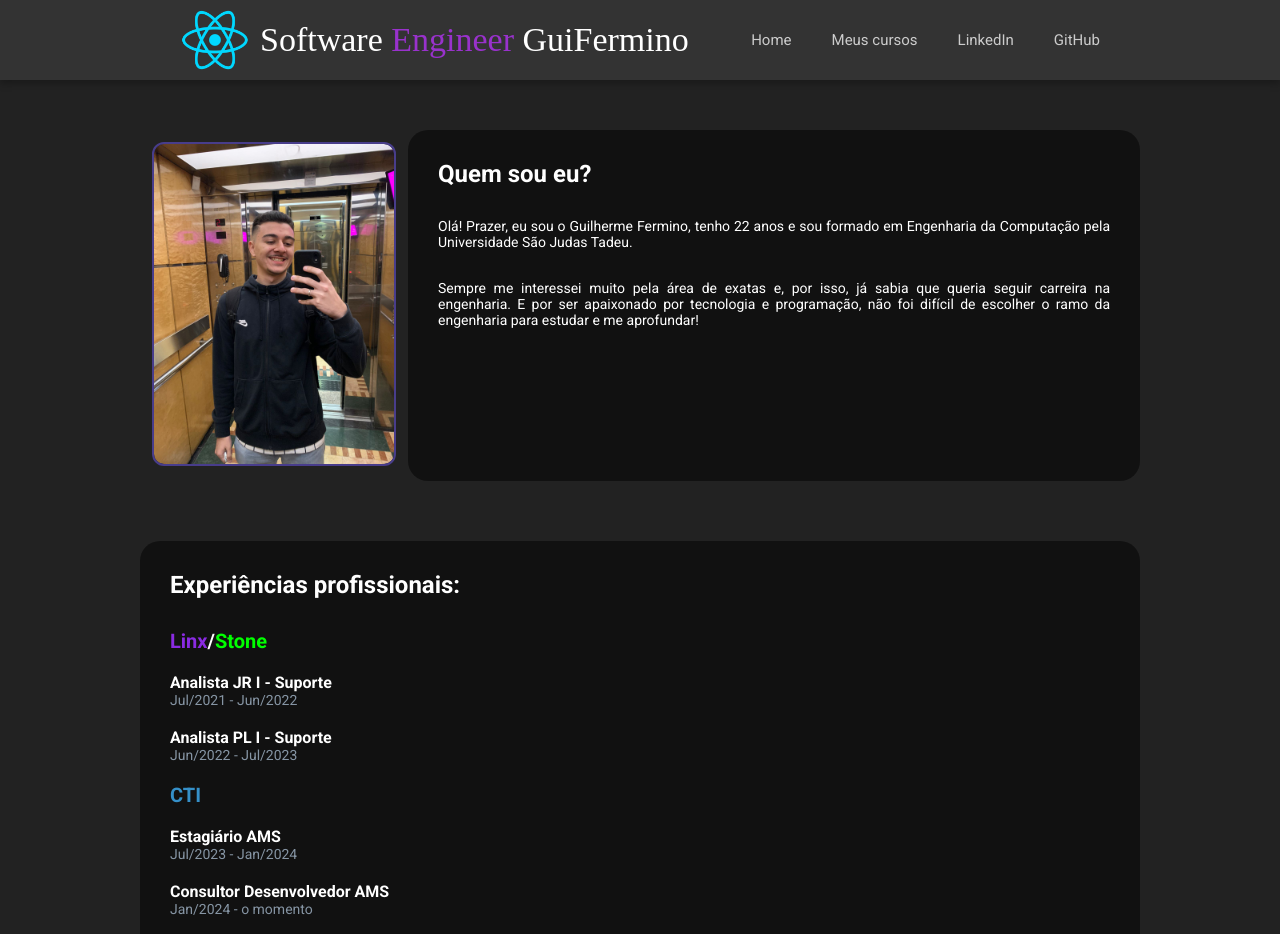
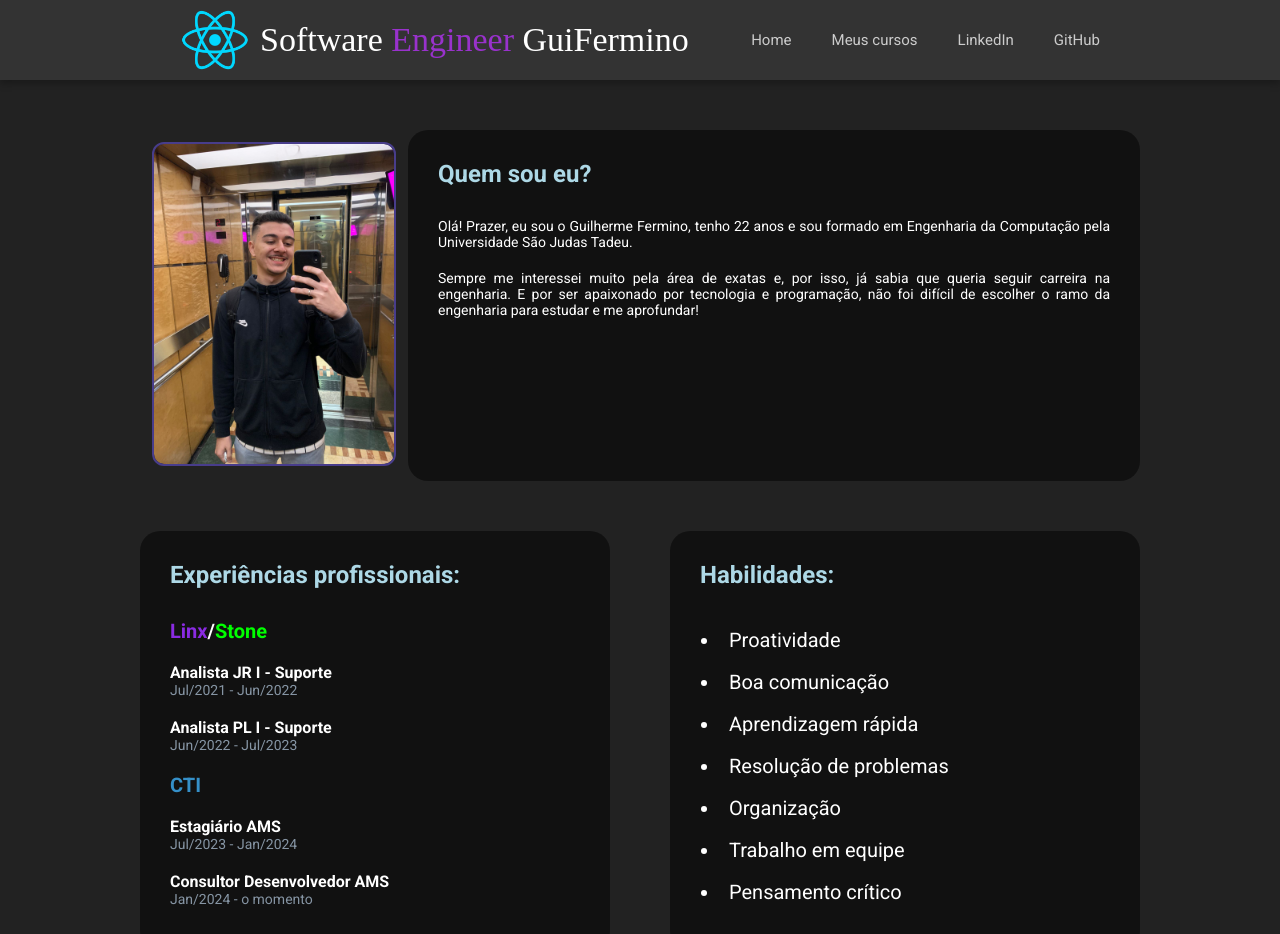
Before and after one commit to guifermino7/trilha-frontend, a React (Create React App) app: page / in a window 1280 px wide. Shown: the top 934 px of the page. Built offline with nearby package versions, Linux system fonts and the light colour scheme; a web font is replaced by a local one.

Commit message:
Adicionando o Skills

```diff
--- a/src/App.jsx
+++ b/src/App.jsx
@@ -11,19 +11,21 @@ import article2Img from "./assets/images/css-logo.png";
 import article3Img from "./assets/images/javascript-logo.png";
 import article4Img from "./assets/images/react-logo.png"
 import { Experience } from "./components/Experience/Experience";
+import { Skills } from "./components/Skills/Skills";
 
 class App extends React.Component {
   render() {
     return (
-      <>
+      <div className="site">
         <Navbar/>
 
-        <section className="bio">
+        <section className="intro">
             <Aboutme/>
         </section>
 
         <section className="bio">
             <Experience/>
+            <Skills/>
         </section>
 
         {/* <Counter/> */}
@@ -57,7 +59,7 @@ class App extends React.Component {
           thumbnail={article4Img}
           url="https://comunidade.ada.tech/cursos/b60dfd96-34d9-4880-b23e-7e3679eb5391"/>
         </section>
-      </>
+      </div>
     );
   }
 }
--- a/src/components/Aboutme/styles.css
+++ b/src/components/Aboutme/styles.css
@@ -15,7 +15,7 @@ section .about-me h2 {
 
 .about-me p {
     max-height: 25rem;
-    margin: 3rem;
+    margin: 2rem 3rem;
     font-size: 1.4rem;
     text-align: justify;
 }
--- a/src/components/Experience/styles.css
+++ b/src/components/Experience/styles.css
@@ -1,5 +1,5 @@
 .experiences {
-    width: 100rem;
+    width: 47rem;
     height: 42rem;
     background-color: rgba(1, 1, 1, 0.5);
     border-radius: 2rem;
--- /dev/null
+++ b/src/components/Skills/Skills.jsx
@@ -0,0 +1,22 @@
+import React from "react";
+import "./styles.css";
+
+export class Skills extends React.Component {
+    render() {
+        return (
+            <div className="skills">
+                <h2>Habilidades:</h2>
+
+                <ul className="skill-list">
+                    <li>Proatividade</li>
+                    <li>Boa comunicação</li>
+                    <li>Aprendizagem rápida</li>
+                    <li>Resolução de problemas</li>
+                    <li>Organização</li>
+                    <li>Trabalho em equipe</li>
+                    <li>Pensamento crítico</li>
+                </ul>
+            </div>
+        )
+    }
+}
--- /dev/null
+++ b/src/components/Skills/styles.css
@@ -0,0 +1,19 @@
+.skills {
+    width: 47rem;
+    height: 42rem;
+    background-color: rgba(1, 1, 1, 0.5);
+    border-radius: 2rem;
+}
+
+.skills h2 {
+    margin: 3rem;
+    font-size: 2.4rem;
+}
+
+.skills li {
+    font-size: 1.6rem;
+    margin: 0 5rem;
+    padding: 0.9rem;
+    font-size: 2rem;
+    list-style: disc;
+}
--- a/src/styles/App.css
+++ b/src/styles/App.css
@@ -21,13 +21,32 @@ a {
     text-decoration: none;
 }
 
-section.bio {
+h2 {
+    color: lightblue;
+}
+
+.site {
+    width: 100%;
+    height: 100%;
+    display: flex;
+    flex-direction: column;
+    align-items: center;
+}
+
+section.intro {
     width: 100%;
     padding: 1rem;
     margin-top: 4rem;
     display: flex;
     align-items: center;
     flex-direction: column;
+}
+
+section.bio {
+    width: 100rem;
+    margin-top: 4rem;
+    display: flex;
+    justify-content: space-between;
 }
 
 section#articles {
```
